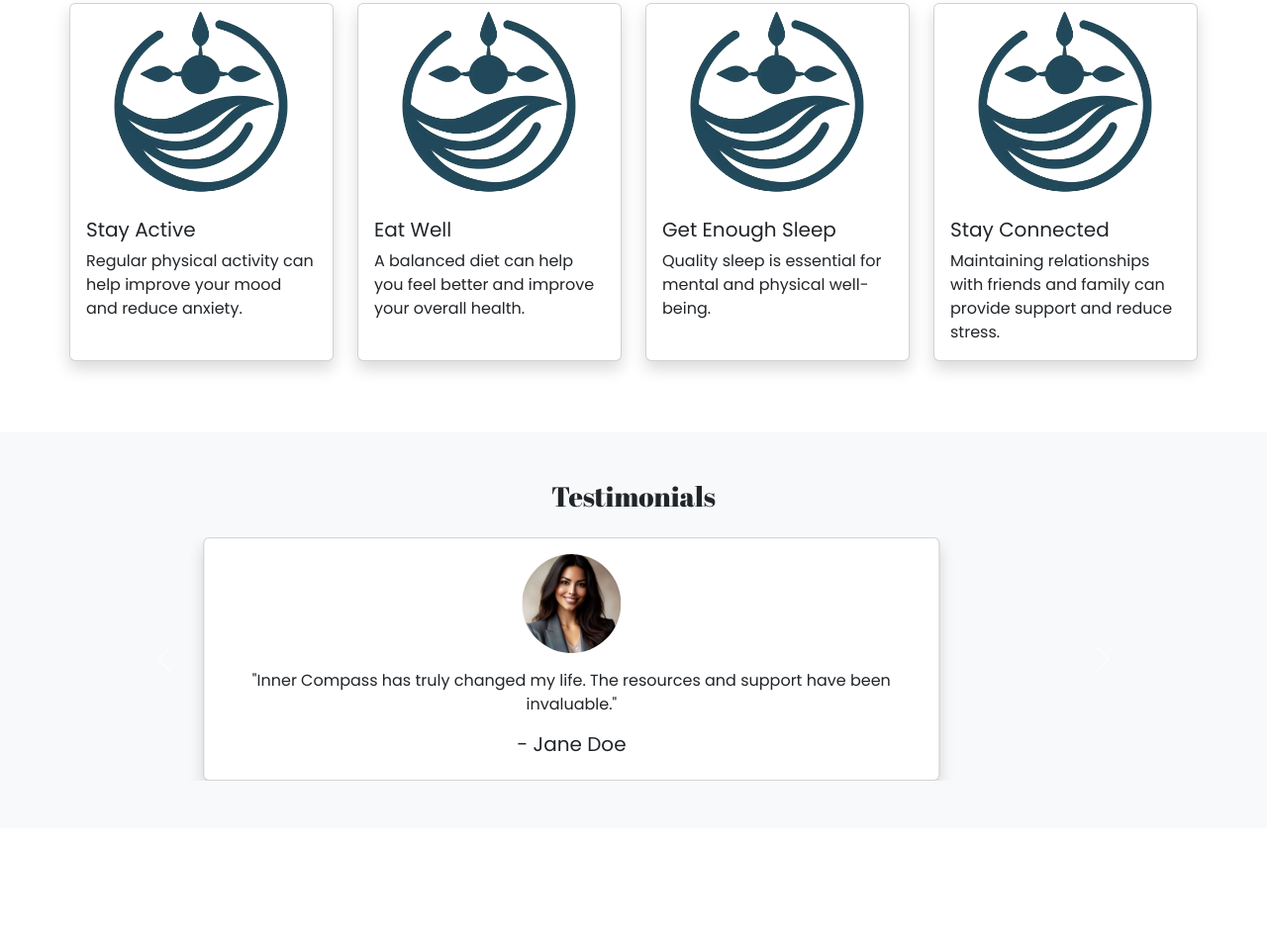
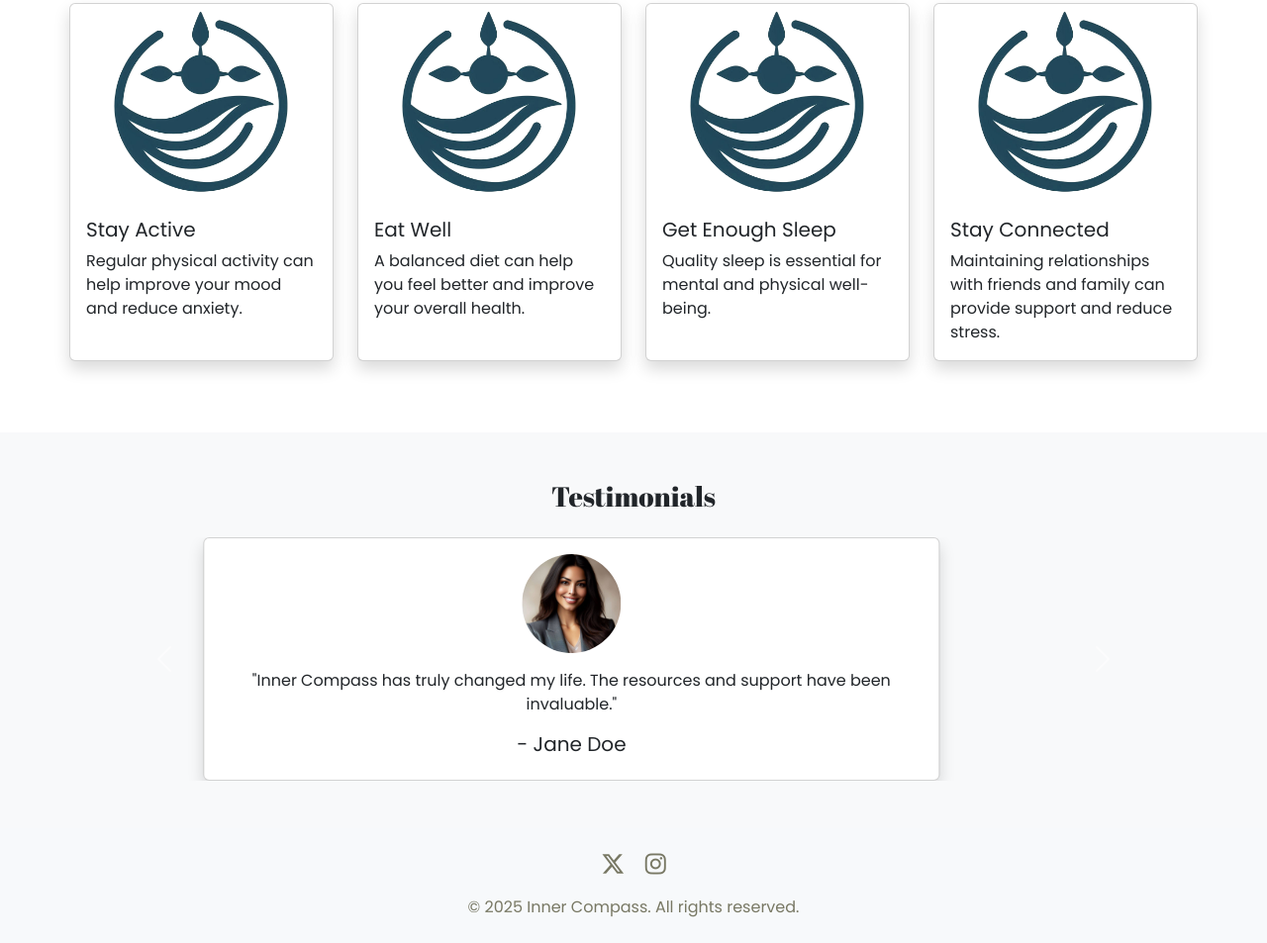
Before and after one commit to a-bhula/inner-compass, a plain HTML site: page index.html in a window 1280 px wide. Shown: the part 1884-2837 px from the top of the page at 99% size. Before the commit the page ends 2721 px from the top, so only its background shows below. Drawn offline with nearby package versions, Linux system fonts and the light colour scheme.

Commit message:
Add footer styling; add favicon images

```diff
--- a/assets/css/style.css
+++ b/assets/css/style.css
@@ -75,6 +75,30 @@ header h2 {
     height: auto;
 }
 
+/* Footer Styles */
+.footer {
+    background-color: #f7f9fb;
+    color: #787864;
+    font-family: 'Poppins', sans-serif;
+}
+
+.footer a {
+    color: #787864;
+    text-decoration: none;
+}
+
+.footer a:hover {
+    color: #555555; /* Change color on hover */
+}
+
+.footer p {
+    margin: 0;
+}
+
+.footer i {
+    font-size: 1.5rem;
+}
+
 /* Responsive Adjustments */
 @media (max-width: 768px) {
     header h1 {
--- a/index.html
+++ b/index.html
@@ -4,6 +4,10 @@
 <head>
     <meta charset="UTF-8">
     <meta name="viewport" content="width=device-width, initial-scale=1.0">
+
+    <!-- Favicon -->
+    <link rel="icon" type="image/png" sizes="32x32" href="assets/images/favicon-32x32.png">
+    <link rel="icon" type="image/png" sizes="16x16" href="assets/images/favicon-16x16.png">
 
     <!-- Bootstrap 5 CSS -->
     <link href="https://cdn.jsdelivr.net/npm/bootstrap@5.3.3/dist/css/bootstrap.min.css" rel="stylesheet"
@@ -14,6 +18,7 @@
 
     <!-- Custom CSS -->
     <link rel="stylesheet" href="assets/css/style.css">
+
     <title>Inner Compass</title>
 </head>
 
@@ -228,10 +233,25 @@
 
     </main>
 
+    <footer class="footer py-4">
+        <div class="container text-center">
+            <div>
+                <a href="https://twitter.com" target="_blank" class="me-3">
+                    <i class="fa-brands fa-x-twitter"></i>
+                </a>
+                <a href="https://instagram.com" target="_blank">
+                    <i class="fa-brands fa-instagram"></i>
+                </a>
+            </div>
+            <p class="mt-3">&copy; 2025 Inner Compass. All rights reserved.</p>
+        </div>
+    </footer>
 
-    <footer></footer>
-
-
+<!--
+    FOORTER
+    FORM
+    COMMIT
+    hyperlinks - learn more - navlinks   -->
 
     <!-- Bootstrap JS -->
     <script src="https://cdn.jsdelivr.net/npm/bootstrap@5.3.3/dist/js/bootstrap.bundle.min.js"
```
Also changed, not shown: assets/images/favicon-16x16.png (added), assets/images/favicon-32x32.png (added).
